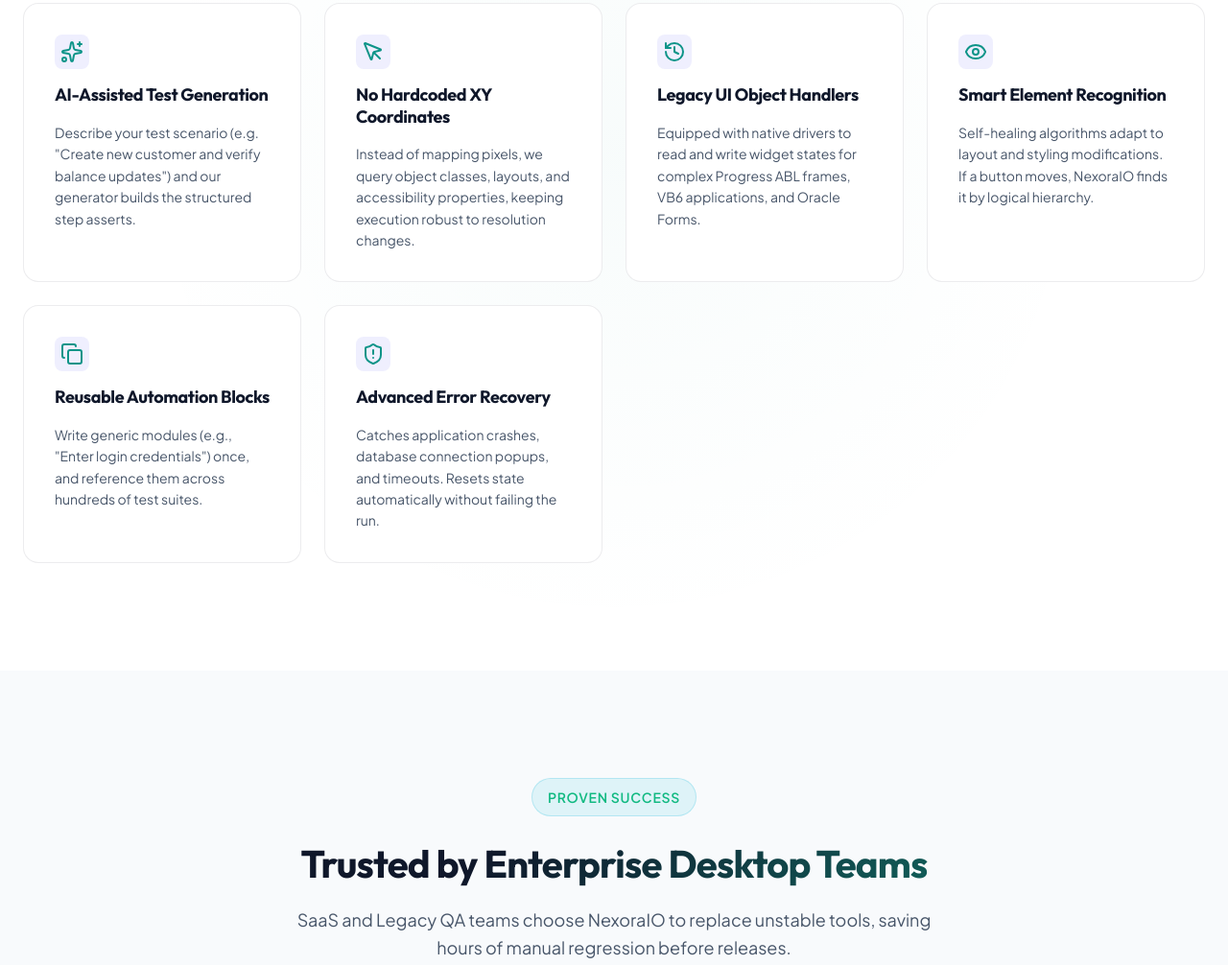
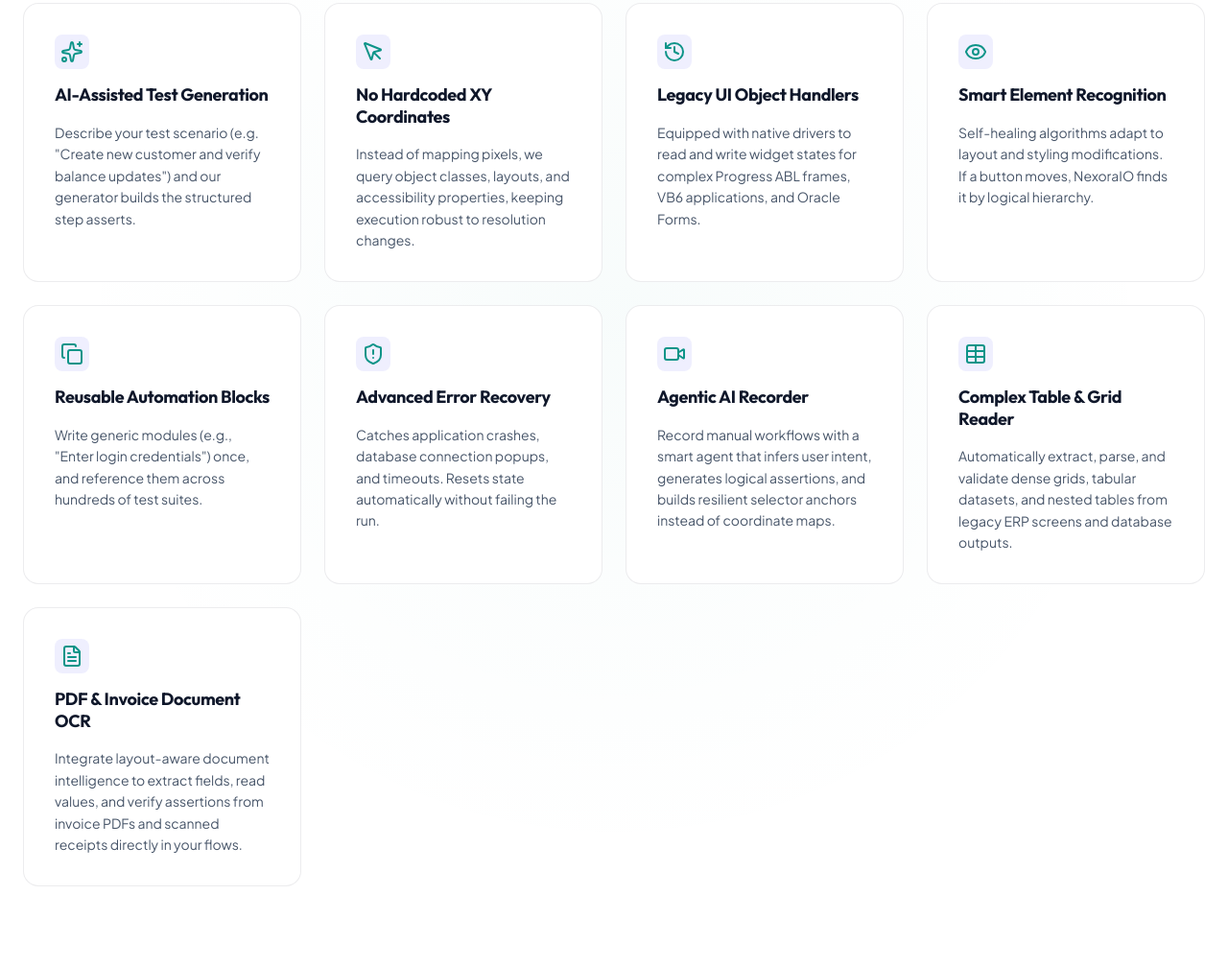
Before and after one commit to niranjangs4/desktop-automation-website, a website: page index.html in a window 1280 px wide. Shown: the part 4614-5620 px from the top of the page at 96% size. Drawn offline with nearby package versions, Linux system fonts and the light colour scheme.

Commit message:
add features: agentic AI recorder, complex table reader, PDF/invoice reader

```diff
--- a/index.html
+++ b/index.html
@@ -535,6 +535,30 @@
                     <h3>Advanced Error Recovery</h3>
                     <p>Catches application crashes, database connection popups, and timeouts. Resets state automatically without failing the run.</p>
                 </div>
+
+                <div class="feature-card reveal">
+                    <div class="feature-icon-box">
+                        <i data-lucide="video"></i>
+                    </div>
+                    <h3>Agentic AI Recorder</h3>
+                    <p>Record manual workflows with a smart agent that infers user intent, generates logical assertions, and builds resilient selector anchors instead of coordinate maps.</p>
+                </div>
+
+                <div class="feature-card reveal">
+                    <div class="feature-icon-box">
+                        <i data-lucide="table"></i>
+                    </div>
+                    <h3>Complex Table & Grid Reader</h3>
+                    <p>Automatically extract, parse, and validate dense grids, tabular datasets, and nested tables from legacy ERP screens and database outputs.</p>
+                </div>
+
+                <div class="feature-card reveal">
+                    <div class="feature-icon-box">
+                        <i data-lucide="file-text"></i>
+                    </div>
+                    <h3>PDF & Invoice Document OCR</h3>
+                    <p>Integrate layout-aware document intelligence to extract fields, read values, and verify assertions from invoice PDFs and scanned receipts directly in your flows.</p>
+                </div>
             </div>
         </div>
     </section>
```
